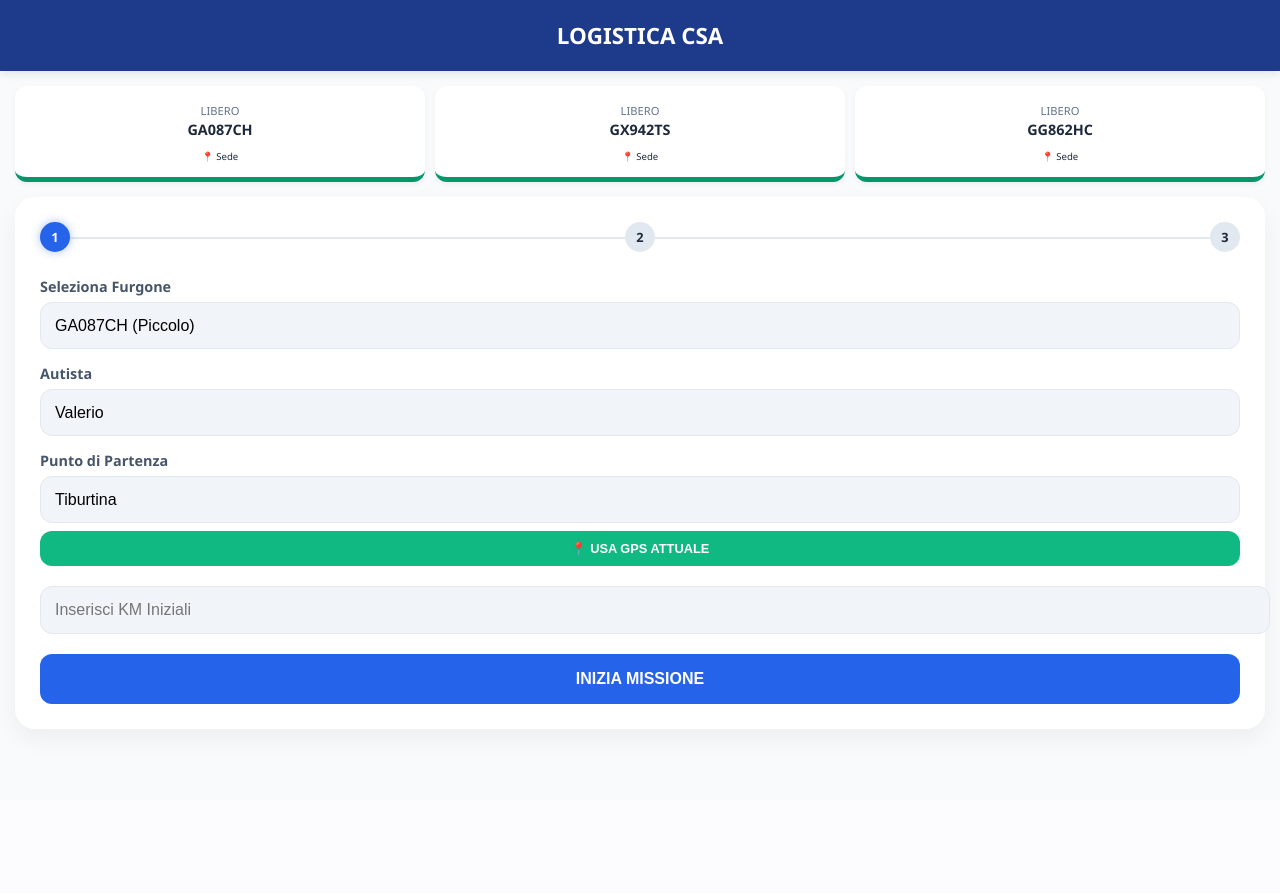
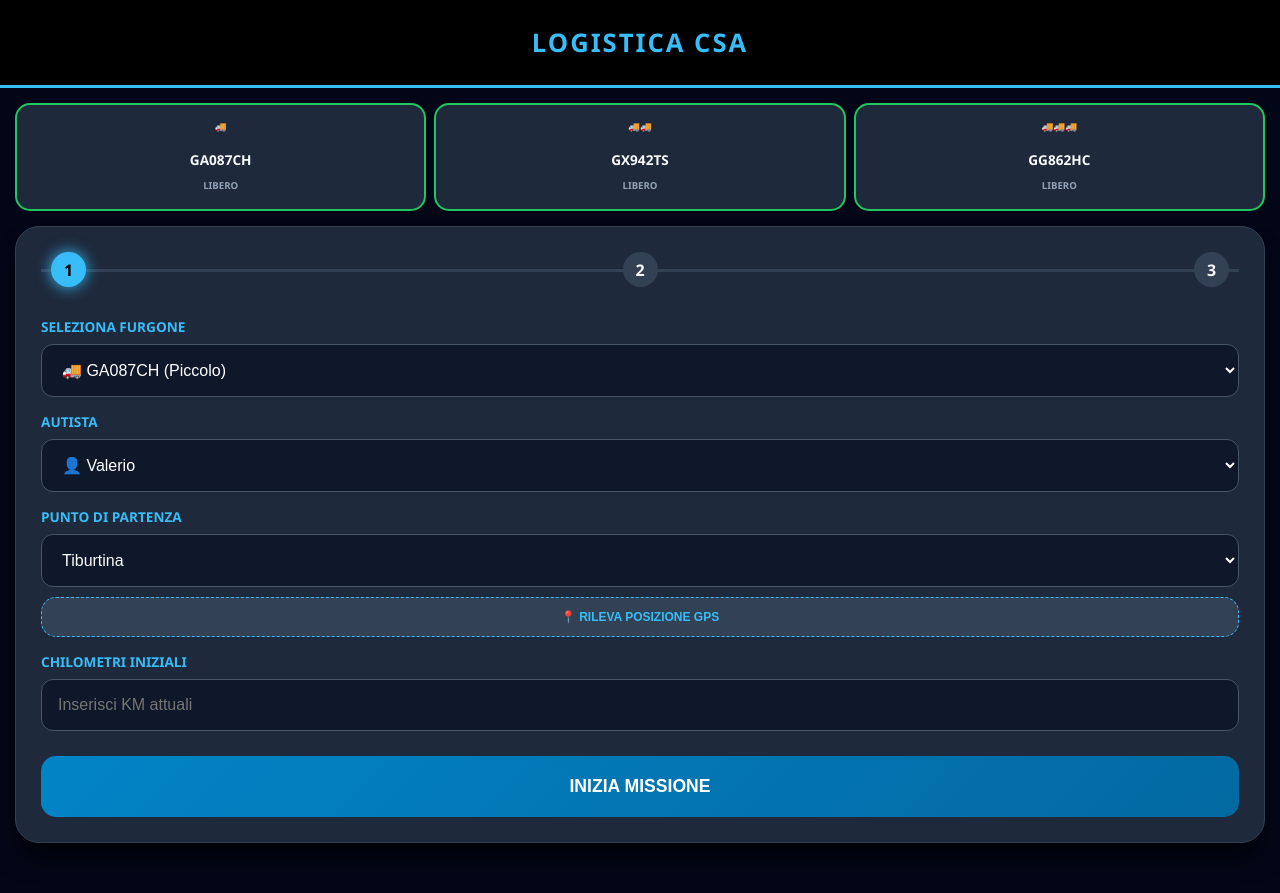
Before and after one commit to valerio121291/furgoni-uscite, a Flask app: page / in a window 1280 px wide. Before the commit the page ends 733 px from the top, so only its background shows below. Run offline with Flask 3, Linux system fonts and the light colour scheme.

Commit message:
Update form.html

```diff
--- a/templates/form.html
+++ b/templates/form.html
@@ -3,39 +3,86 @@
 <head>
     <meta charset="utf-8">
     <meta name="viewport" content="width=device-width, initial-scale=1, maximum-scale=1, user-scalable=no">
-    <title>Logistica CSA</title>
+    <title>Logistica CSA - Dashboard</title>
     <style>
-        :root { --primary: #1e3a8a; --secondary: #2563eb; --success: #059669; --warning: #f59e0b; --bg: #f8fafc; }
-        body { font-family: 'Segoe UI', Roboto, sans-serif; background: var(--bg); margin: 0; padding-bottom: 50px; color: #1e293b; }
+        :root {
+            --bg-dark: #020617;
+            --card-dark: #1e293b;
+            --accent: #38bdf8;
+            --success: #22c55e;
+            --warning: #f59e0b;
+            --text-main: #f8fafc;
+        }
+        body {
+            font-family: 'Segoe UI', sans-serif;
+            background: var(--bg-dark);
+            margin: 0;
+            padding-bottom: 50px;
+            color: var(--text-main);
+        }
 
-        .header { background: var(--primary); color: white; padding: 20px; text-align: center; font-weight: bold; font-size: 1.4rem; box-shadow: 0 2px 10px rgba(0,0,0,0.1); }
+        .header {
+            background: #000;
+            color: var(--accent);
+            padding: 25px;
+            text-align: center;
+            font-weight: 800;
+            font-size: 1.6rem;
+            border-bottom: 3px solid var(--accent);
+            text-transform: uppercase;
+            letter-spacing: 2px;
+        }
 
-        .status-container { display: grid; grid-template-columns: repeat(3, 1fr); gap: 10px; padding: 15px; }
-        .truck-card { background: white; padding: 12px; border-radius: 12px; text-align: center; box-shadow: 0 2px 5px rgba(0,0,0,0.05); border-bottom: 5px solid #cbd5e1; transition: 0.3s; }
-        .truck-card.In.Viaggio { border-color: var(--warning); background: #fffbeb; }
-        .truck-card.Libero { border-color: var(--success); }
-        .truck-card strong { font-size: 0.9rem; display: block; margin-bottom: 4px; }
-        .truck-card span { font-size: 0.7rem; color: #64748b; text-transform: uppercase; }
+        /* Dashboard Furgoni */
+        .status-container { display: grid; grid-template-columns: repeat(3, 1fr); gap: 8px; padding: 15px; }
+        .truck-card {
+            background: var(--card-dark);
+            padding: 15px 2px;
+            border-radius: 15px;
+            text-align: center;
+            border: 1px solid #334155;
+            transition: 0.3s;
+        }
+        .truck-card.In.Viaggio { border: 2px solid var(--warning); box-shadow: 0 0 15px rgba(245, 158, 11, 0.4); }
+        .truck-card.Libero { border: 2px solid var(--success); }
 
+        .furgone-icon { font-size: 1.2rem; margin-bottom: 5px; display: block; min-height: 25px; }
+        .truck-card strong { font-size: 0.85rem; display: block; color: var(--text-main); margin-bottom: 3px; }
+        .truck-card span { font-size: 0.6rem; color: #94a3b8; font-weight: bold; text-transform: uppercase; }
+
+        /* Form e Input */
         .main-container { padding: 0 15px; }
-        .card { background: white; padding: 25px; border-radius: 20px; box-shadow: 0 10px 25px rgba(0,0,0,0.05); }
+        .card {
+            background: var(--card-dark);
+            padding: 25px;
+            border-radius: 24px;
+            border: 1px solid #334155;
+            box-shadow: 0 20px 25px -5px rgba(0, 0, 0, 0.6);
+        }
 
-        .progress-bar { display: flex; justify-content: space-between; margin-bottom: 25px; position: relative; }
-        .progress-step { width: 30px; height: 30px; background: #e2e8f0; border-radius: 50%; display: flex; align-items: center; justify-content: center; font-weight: bold; font-size: 0.8rem; z-index: 2; }
-        .progress-step.active { background: var(--secondary); color: white; box-shadow: 0 0 10px rgba(37,99,235,0.4); }
-        .progress-line { position: absolute; top: 15px; left: 0; right: 0; height: 2px; background: #e2e8f0; z-index: 1; }
+        label { display: block; margin-top: 15px; font-weight: 700; font-size: 0.85rem; color: var(--accent); text-transform: uppercase; }
+        select, input {
+            width: 100%; padding: 16px; margin-top: 8px; border-radius: 12px;
+            border: 1px solid #475569; background: #0f172a; color: white; font-size: 1rem;
+            box-sizing: border-box;
+        }
 
-        label { display: block; margin-top: 15px; font-weight: 600; font-size: 0.9rem; color: #475569; }
-        select, input { width: 100%; padding: 14px; margin-top: 6px; border-radius: 12px; border: 1px solid #e2e8f0; background: #f1f5f9; font-size: 1rem; -webkit-appearance: none; }
+        .btn {
+            width: 100%; padding: 20px; margin-top: 25px; border-radius: 15px;
+            border: none; font-size: 1.1rem; font-weight: 800; color: white;
+            cursor: pointer; text-transform: uppercase;
+        }
+        .btn-start { background: linear-gradient(135deg, #0284c7, #0369a1); }
+        .btn-next { background: linear-gradient(135deg, #d97706, #b45309); }
+        .btn-stop { background: linear-gradient(135deg, #16a34a, #15803d); }
+        .btn-gps { background: #334155; margin-top: 10px; font-size: 0.75rem; color: var(--accent); border: 1px dashed var(--accent); padding: 12px; }
 
-        .btn { width: 100%; padding: 16px; margin-top: 20px; border-radius: 12px; border: none; font-size: 1rem; font-weight: bold; color: white; cursor: pointer; transition: 0.2s; text-transform: uppercase; }
-        .btn-start { background: var(--secondary); }
-        .btn-next { background: var(--warning); }
-        .btn-stop { background: var(--success); }
-        .btn-gps { background: #10b981; margin-top: 8px; font-size: 0.8rem; padding: 10px; }
-        .btn:active { transform: scale(0.98); opacity: 0.9; }
+        .progress-bar { display: flex; justify-content: space-between; margin-bottom: 30px; position: relative; padding: 0 10px; }
+        .progress-step { width: 35px; height: 35px; background: #334155; border-radius: 50%; display: flex; align-items: center; justify-content: center; font-weight: bold; z-index: 2; }
+        .progress-step.active { background: var(--accent); color: #000; box-shadow: 0 0 15px var(--accent); }
+        .progress-line { position: absolute; top: 17px; left: 0; right: 0; height: 3px; background: #334155; z-index: 1; }
 
-        .info-active { background: #eff6ff; border-left: 5px solid var(--secondary); padding: 15px; border-radius: 8px; margin-bottom: 20px; }
+        .info-active { background: #0c4a6e; border-radius: 12px; padding: 20px; margin-bottom: 20px; text-align: center; border: 1px solid var(--accent); }
     </style>
 </head>
 <body>
@@ -43,18 +90,26 @@
     <div class="header">LOGISTICA CSA</div>
 
     <div class="status-container">
-        {% for t, info in furgoni.items() %}
-        <div class="truck-card {{ info.stato }}">
-            <span>{{ info.stato }}</span>
-            <strong>{{ t }}</strong>
-            <small style="font-size: 0.6rem;">📍 {{ info.posizione }}</small>
+        <div class="truck-card {{ furgoni['GA087CH'].stato }}">
+            <span class="furgone-icon">🚚</span>
+            <strong>GA087CH</strong>
+            <span>{{ furgoni['GA087CH'].stato }}</span>
         </div>
-        {% endfor %}
+        <div class="truck-card {{ furgoni['GX942TS'].stato }}">
+            <span class="furgone-icon">🚚🚚</span>
+            <strong>GX942TS</strong>
+            <span>{{ furgoni['GX942TS'].stato }}</span>
+        </div>
+        <div class="truck-card {{ furgoni['GG862HC'].stato }}">
+            <span class="furgone-icon">🚚🚚🚚</span>
+            <strong>GG862HC</strong>
+            <span>{{ furgoni['GG862HC'].stato }}</span>
+        </div>
     </div>
 
     <div class="main-container">
         <div class="card">
-            <form method="post" id="mainForm">
+            <form method="post">
                 {% if not targa_attiva %}
                     <div class="progress-bar">
                         <div class="progress-line"></div>
@@ -65,18 +120,18 @@
 
                     <label>Seleziona Furgone</label>
                     <select name="targa" required>
-                        <option value="GA087CH">GA087CH (Piccolo)</option>
-                        <option value="GX942TS">GX942TS (Medio)</option>
-                        <option value="GG862HC">GG862HC (Grosso)</option>
+                        <option value="GA087CH">🚚 GA087CH (Piccolo)</option>
+                        <option value="GX942TS">🚚🚚 GX942TS (Medio)</option>
+                        <option value="GG862HC">🚚🚚🚚 GG862HC (Grosso)</option>
                     </select>
 
                     <label>Autista</label>
                     <select name="autista">
-                        <option value="Valerio">Valerio</option>
-                        <option value="Daniele">Daniele</option>
-                        <option value="Costantino">Costantino</option>
-                        <option value="Simone">Simone</option>
-                        <option value="Stefano">Stefano</option>
+                        <option value="Valerio">👤 Valerio</option>
+                        <option value="Daniele">👤 Daniele</option>
+                        <option value="Costantino">👤 Costantino</option>
+                        <option value="Simone">👤 Simone</option>
+                        <option value="Stefano">👤 Stefano</option>
                     </select>
 
                     <label>Punto di Partenza</label>
@@ -85,24 +140,29 @@
                         <option value="Rieti">Rieti</option>
                         <option value="Policlinico">Policlinico</option>
                         <option value="L'Aquila">L'Aquila</option>
-                        <option value="Teramo">Teramo</option>
-                        </select>
-                    <button type="button" class="btn btn-gps" onclick="rilevaPosizione('partenza')">📍 USA GPS ATTUALE</button>
+                    </select>
+                    <button type="button" class="btn btn-gps" onclick="rilevaPosizione('partenza')">📍 RILEVA POSIZIONE GPS</button>
 
-                    <input type="number" name="km_partenza" placeholder="Inserisci KM Iniziali" required style="margin-top:20px;">
+                    <label>Chilometri Iniziali</label>
+                    <input type="number" name="km_partenza" placeholder="Inserisci KM attuali" required>
 
                     <button type="submit" name="azione" value="start" class="btn btn-start">Inizia Missione</button>
 
                 {% else %}
                     <div class="info-active">
-                        <strong>{{ targa_attiva }}</strong> <br>
+                        <span style="font-size: 2.5rem;">
+                            {% if targa_attiva == "GA087CH" %} 🚚
+                            {% elif targa_attiva == "GX942TS" %} 🚚🚚
+                            {% else %} 🚚🚚🚚 {% endif %}
+                        </span><br>
+                        <strong style="font-size: 1.4rem;">{{ targa_attiva }}</strong> <br>
                         <small>Autista: {{ corsa_attiva.autista }}</small>
                     </div>
                     <input type="hidden" name="targa" value="{{ targa_attiva }}">
 
                     {% if corsa_attiva.step == 1 %}
                         <div class="progress-bar">
-                            <div class="progress-line" style="background: var(--secondary);"></div>
+                            <div class="progress-line" style="background: var(--accent);"></div>
                             <div class="progress-step active">✓</div>
                             <div class="progress-step active">2</div>
                             <div class="progress-step">3</div>
@@ -111,26 +171,25 @@
                         <select name="destinazione" id="destinazione">
                             <option value="Rieti">Rieti</option>
                             <option value="L'Aquila">L'Aquila</option>
-                            <option value="Tiburtina">Tiburtina</option>
                             <option value="Avezzano">Avezzano</option>
                         </select>
-                        <button type="button" class="btn btn-gps" onclick="rilevaPosizione('destinazione')">📍 CONFERMA POSIZIONE GPS</button>
-                        <input type="number" name="km_destinazione" placeholder="KM all'arrivo" required style="margin-top:20px;">
+                        <button type="button" class="btn btn-gps" onclick="rilevaPosizione('destinazione')">📍 CONFERMA GPS ARRIVO</button>
+                        <input type="number" name="km_destinazione" placeholder="KM sul cruscotto" required>
                         <button type="submit" name="azione" value="arrivo_dest" class="btn btn-next">Registra Arrivo</button>
 
                     {% elif corsa_attiva.step == 2 %}
                         <div class="progress-bar">
-                            <div class="progress-line" style="background: var(--secondary);"></div>
+                            <div class="progress-line" style="background: var(--accent);"></div>
                             <div class="progress-step active">✓</div>
                             <div class="progress-step active">✓</div>
                             <div class="progress-step active">3</div>
                         </div>
-                        <p style="text-align:center; color:#64748b;">Fase finale: Rientro in sede a Tiburtina</p>
+                        <label>Chilometri al Rientro</label>
                         <input type="number" name="km_rientro" placeholder="KM Finali (Sede)" required>
                         <button type="submit" name="azione" value="stop" class="btn btn-stop">Chiudi e Scarica PDF</button>
                     {% endif %}
 
-                    <button type="submit" name="azione" value="annulla" style="background:none; border:none; color:#94a3b8; width:100%; margin-top:20px; font-size:0.8rem;">Annulla operazione</button>
+                    <button type="submit" name="azione" value="annulla" style="background:none; border:none; color:#64748b; width:100%; margin-top:30px; font-weight:bold;">× Annulla Missione</button>
                 {% endif %}
             </form>
         </div>
@@ -139,28 +198,15 @@
     <script>
     function rilevaPosizione(idCampo) {
         const campo = document.getElementById(idCampo);
-        const btn = event.currentTarget;
-        const testoOriginale = btn.innerText;
-        btn.innerText = "RILEVAMENTO...";
-        btn.disabled = true;
-
         if (navigator.geolocation) {
             navigator.geolocation.getCurrentPosition(function(position) {
                 fetch(`https://nominatim.openstreetmap.org/reverse?format=json&lat=${position.coords.latitude}&lon=${position.coords.longitude}`)
                     .then(r => r.json())
                     .then(data => {
                         const nome = data.address.city || data.address.town || data.address.suburb || "Posizione Rilevata";
-                        const via = data.address.road || "";
-                        const finale = via ? via + ", " + nome : nome;
-                        const opt = new Option(finale, finale, true, true);
+                        const opt = new Option(nome, nome, true, true);
                         campo.add(opt);
-                        btn.innerText = "📍 POSIZIONE RILEVATA";
-                        btn.style.background = "#059669";
                     });
-            }, function() {
-                alert("Attiva il GPS!");
-                btn.innerText = testoOriginale;
-                btn.disabled = false;
             });
         }
     }
```
